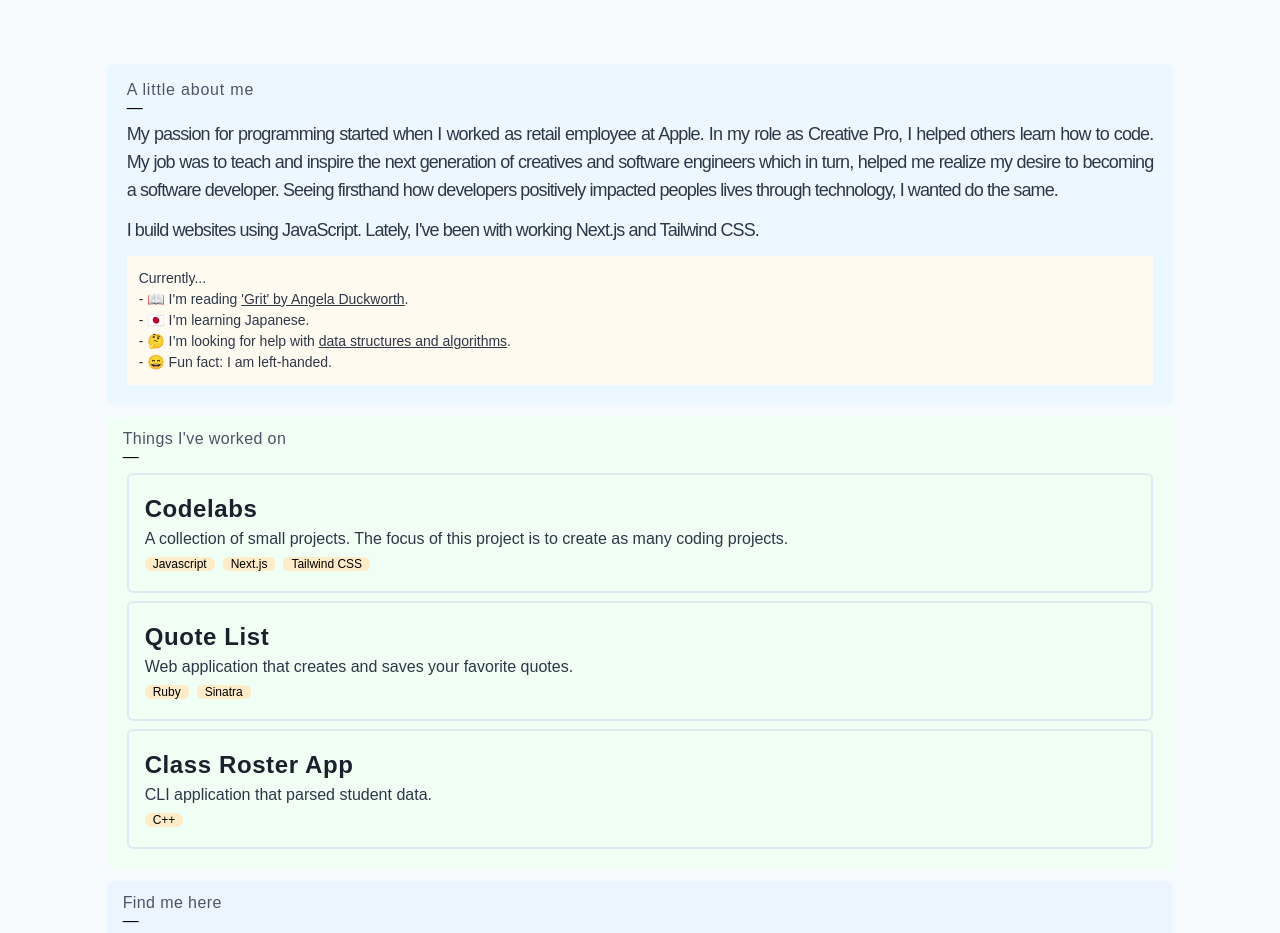
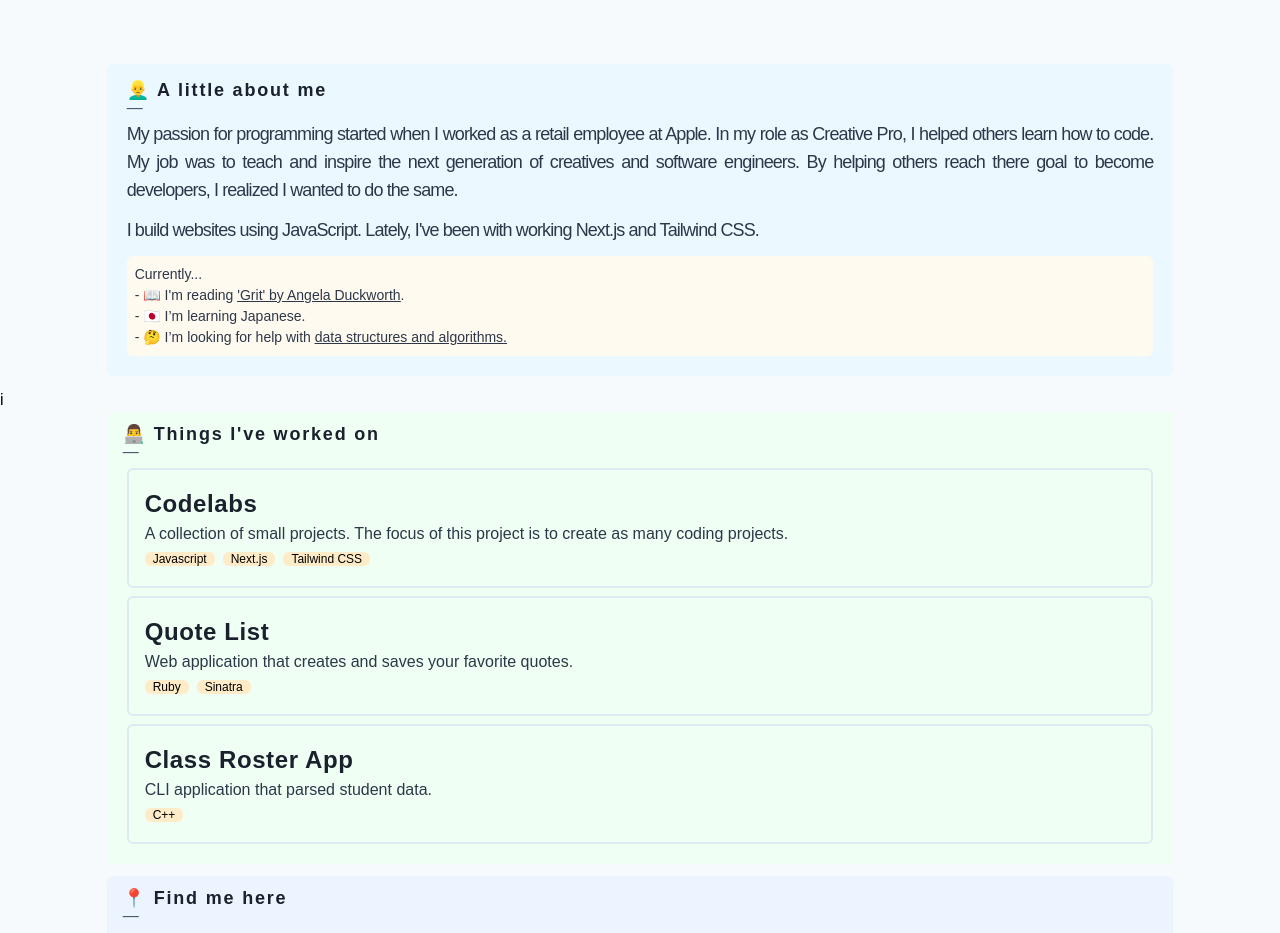
Before and after one commit to surla/josephsurla-v1, a Next.js app: page / in a window 1280 px wide. Shown: the part 240-1173 px from the top of the page. Built offline with nearby package versions, Linux system fonts and the light colour scheme.

Commit message:
Update about and add emoticons to section headers

```diff
--- a/components/about.js
+++ b/components/about.js
@@ -1,25 +1,25 @@
 export default function About() {
   return (
     <div className="container mx-auto bg-blue-100 w-10/12 rounded-md p-5 mt-3 mb-3">
-      <h3 className="text-gray-700 text-xs md:text-base leading-3 tracking-wider">
-        A little about me
+      <h3 className="text-gray-900 md:text-lg leading-3 tracking-widest font-bold">
+        ‍👱‍♂️ A little about me
       </h3>
-      &mdash;
-      <p className="text-gray-800 text-base lg:text-lg text-justify tracking-tighter leading-7">
-        My passion for programming started when I worked as retail employee at
-        Apple. In my role as Creative Pro, I helped others learn how to code. My
-        job was to teach and inspire the next generation of creatives and
-        software engineers which in turn, helped me realize my desire to
-        becoming a software developer. Seeing firsthand how developers
-        positively impacted peoples lives through technology, I wanted do the
-        same.
-      </p>
-      <p className="pt-3 text-gray-800 text-base lg:text-lg text-justify tracking-tighter leading-7">
-        I build websites using JavaScript. Lately, I've been with working
-        Next.js and Tailwind CSS.{" "}
-      </p>
-      <div className="pt-3">
-        <p className="bg-orange-100 p-3 text-md text-gray-800 text-xs lg:text-sm">
+      <div className="tracking-tight text-gray-700">&mdash;</div>
+      <div className="text-gray-800 text-sm md:text-base lg:text-lg text-justify tracking-tighter leading-7">
+        <p>
+          My passion for programming started when I worked as a retail employee
+          at Apple. In my role as Creative Pro, I helped others learn how to
+          code. My job was to teach and inspire the next generation of creatives
+          and software engineers. By helping others reach there goal to become
+          developers, I realized I wanted to do the same.
+        </p>
+        <p className="pt-3">
+          I build websites using JavaScript. Lately, I've been with working
+          Next.js and Tailwind CSS.{" "}
+        </p>
+      </div>
+      <div className="rounded-md bg-orange-100 mt-3">
+        <p className="p-2 text-sm text-gray-800 text-xs lg:text-sm">
           Currently... <br></br>- 📖 I'm reading{" "}
           <span className="underline hover:no-underline hover:text-orange-500">
             <a href="https://goodreads.com/surla">'Grit' by Angela Duckworth</a>
@@ -30,8 +30,8 @@ export default function About() {
             <a href="https://github.com/surla/data-structures-and-algorithms">
               data structures and algorithms
             </a>
+            .
           </span>
-          .<br />- 😄 Fun fact: I am left-handed.
         </p>
       </div>
     </div>
--- a/components/contact.js
+++ b/components/contact.js
@@ -1,10 +1,10 @@
 export default function Contact() {
   return (
     <div className="container mx-auto w-10/12 mt-4 bg-pink-100 rounded-md p-4">
-      <div className="text-gray-700 leading-3 tracking-wide text-lg">
-        Let talk!
+      <div className="text-gray-900 md:text-lg leading-3 tracking-widest font-bold">
+        💬 Let's talk!
       </div>
-      &mdash;
+      <div className="tracking-tight text-gray-700">&mdash;</div>
       <p className="text-gray-800">
         I am currently seeking new job opportunities in Japan.
       </p>
--- a/components/projects.js
+++ b/components/projects.js
@@ -23,10 +23,10 @@ const projects = [
 export default function Projects() {
   return (
     <div className="container mx-auto bg-green-100 w-10/12 rounded-md p-4">
-      <h3 className="text-xs lg:text-base text-gray-700 leading-3 tracking-wide">
-        Things I've worked on
+      <h3 className="text-gray-900 md:text-lg leading-3 tracking-widest font-bold">
+        👨‍💻 Things I've worked on
       </h3>
-      &mdash;
+      <div className="tracking-tight text-gray-700">&mdash;</div>
       <div className="flex flex-col content-between text-sm lg:text-base">
         {projects.map(({ title, url, description, tags }) => (
           <a href={url}>
--- a/components/social.js
+++ b/components/social.js
@@ -24,10 +24,10 @@ const links = [
 export default function Social() {
   return (
     <div className="container mx-auto bg-indigo-100 w-10/12 rounded-md p-4 mt-3">
-      <h3 className="text-gray-700 leading-3 tracking-wide text-md">
-        Find me here
+      <h3 className="text-gray-900 md:text-lg leading-3 tracking-widest font-bold">
+        📍 Find me here
       </h3>
-      &mdash;
+      <div className="tracking-tight text-gray-700">&mdash;</div>
       {links.map(({ logo, website, url }) => (
         <div className="underline text-xl text-gray-900 hover:text-orange-500 hover:no-underline">
           <a href={url}>{website}</a>
--- a/pages/index.js
+++ b/pages/index.js
@@ -10,24 +10,22 @@ export default function IndexPage() {
     <div className="bg-gray-100">
       <div className="container mx-auto w-4/5 py-20">
         <div className="text-left">
-          <p className=" text-gray-900 font-bold tracking-wide text-lg md:text-3xl lg:text-5xl">
+          <p className=" text-gray-900 font-bold tracking-wide text-lg md:text-4xl lg:text-5xl">
             Hello, I'm Joseph Surla.
           </p>
-          <p className="text-gray-700 text-base lg:text-2xl">
+          <p className="text-gray-700 text-sm lg:text-2xl">
             A software developer who lives in Japan. 🇯🇵
           </p>
-          <p className="text-gray-600 text-sm lg:text-base">
+          <p className="text-gray-600 text-xs lg:text-base">
             I love building things with code.
           </p>
         </div>
       </div>
-
-      <About />
+      <About />i
       <Projects />
       <Social />
       <Contact />
       <Footer />
-
       {/*social media links*/}
       {/* <ul>
         <li>
```
